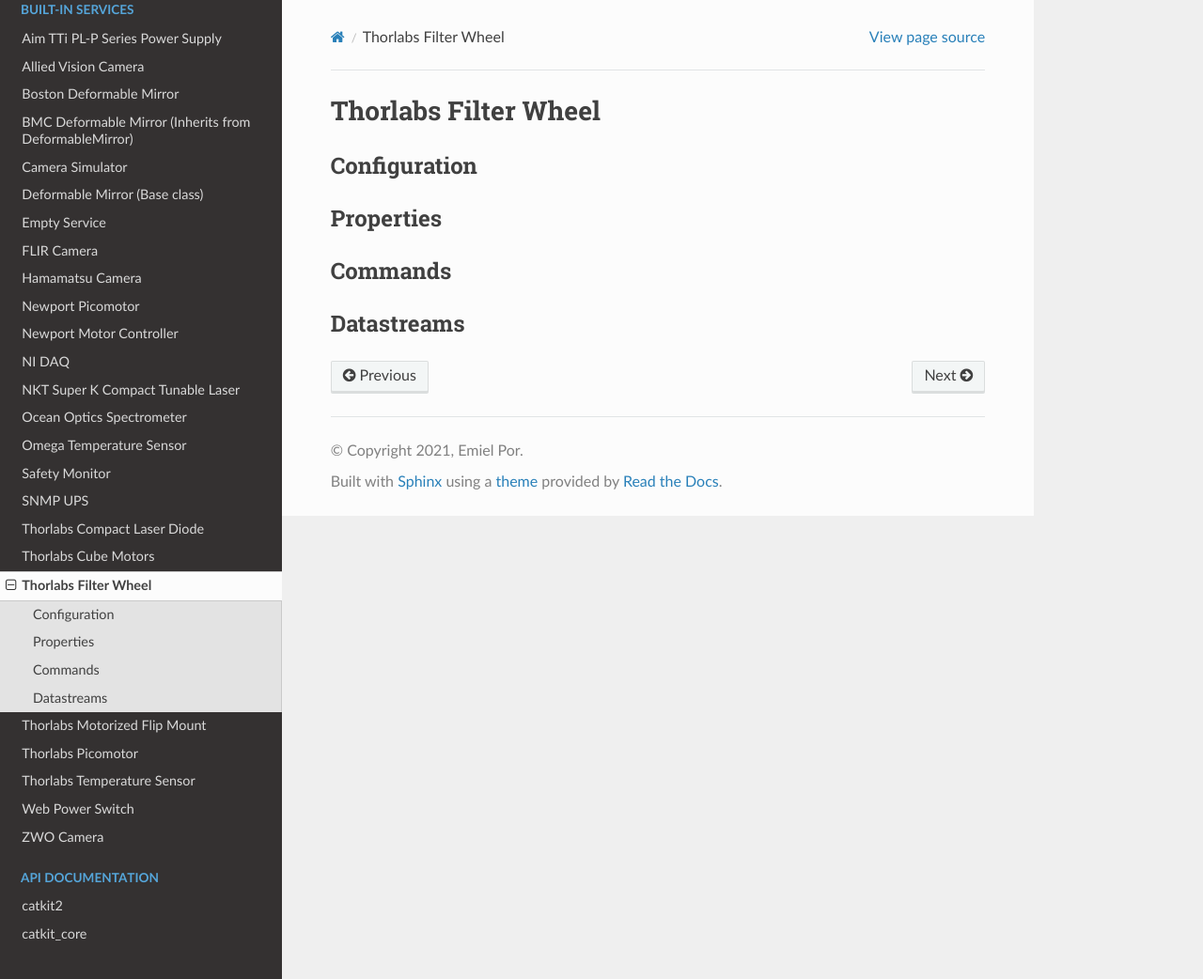
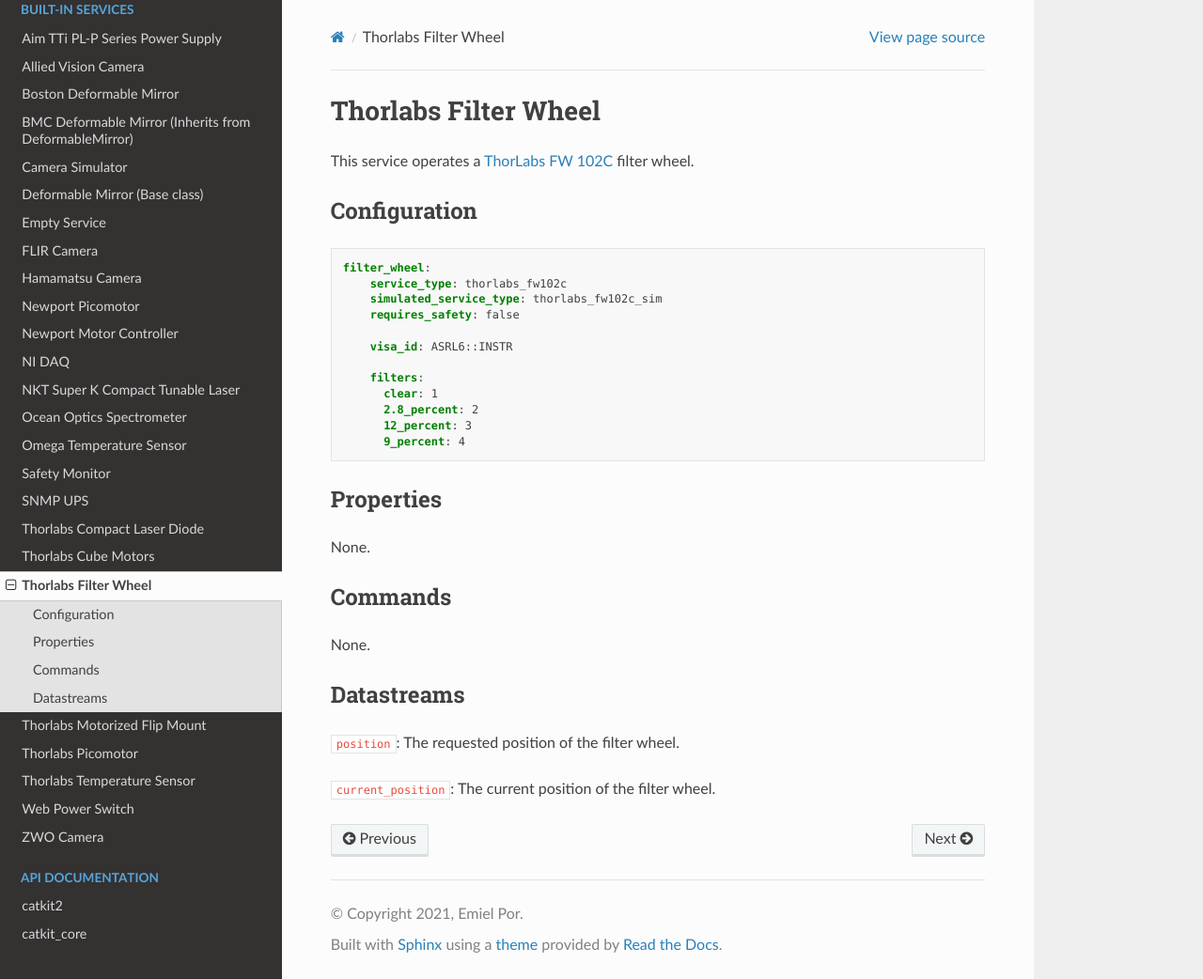
Before and after one commit to spacetelescope/catkit2, a Sphinx documentation site: the page built from docs/services/thorlabs_fw102c.rst, in a window 1280 px wide and 1042 px high. Shown: the whole window at 94% size. Built offline with Sphinx 7.4.7 and the Read the Docs theme 3.1.0, drawn with Linux system fonts in a browser that asks for light colours.

Commit message:
add thorlabs filter wheel docs

```diff
--- a/docs/services/thorlabs_fw102c.rst
+++ b/docs/services/thorlabs_fw102c.rst
@@ -1,14 +1,35 @@
 Thorlabs Filter Wheel
 =====================
+This service operates a `ThorLabs FW 102C <https://www.thorlabs.com/thorproduct.cfm?partnumber=FW102C#ad-image-0>`_
+filter wheel.
 
 Configuration
 -------------
+.. code-block:: YAML
+
+    filter_wheel:
+        service_type: thorlabs_fw102c
+        simulated_service_type: thorlabs_fw102c_sim
+        requires_safety: false
+
+        visa_id: ASRL6::INSTR
+
+        filters:
+          clear: 1
+          2.8_percent: 2
+          12_percent: 3
+          9_percent: 4
 
 Properties
 ----------
+None.
 
 Commands
 --------
+None.
 
 Datastreams
 -----------
+``position``: The requested position of the filter wheel.
+
+``current_position``: The current position of the filter wheel.
```
